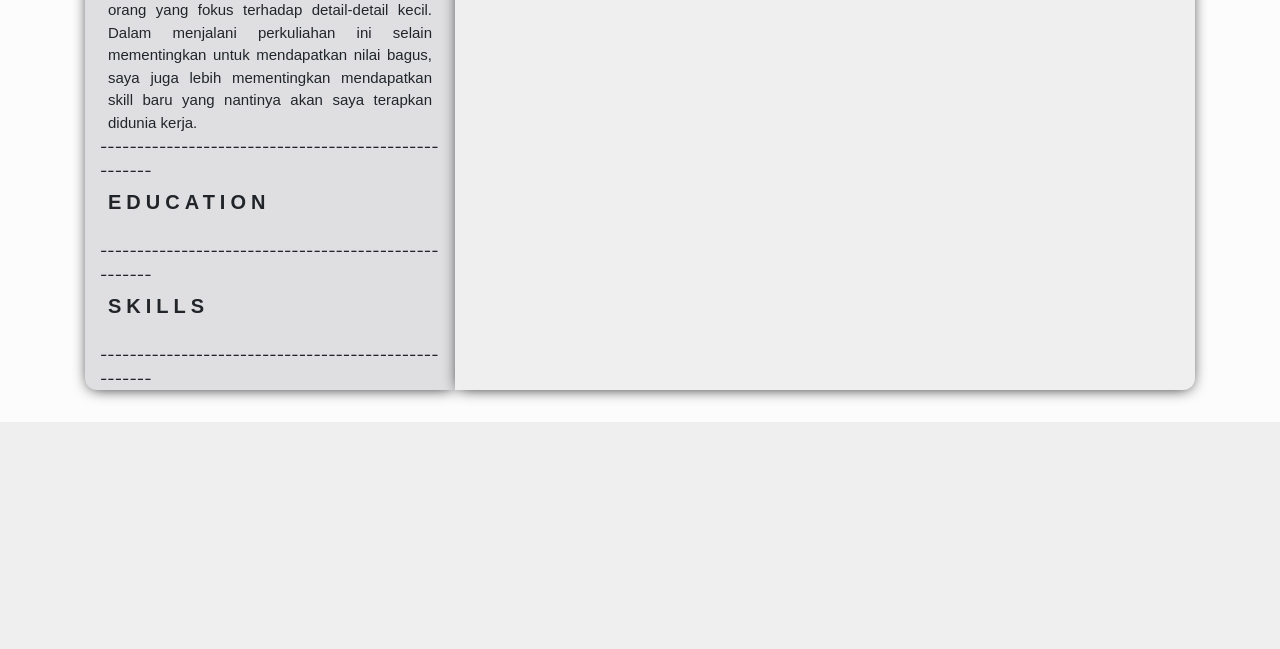
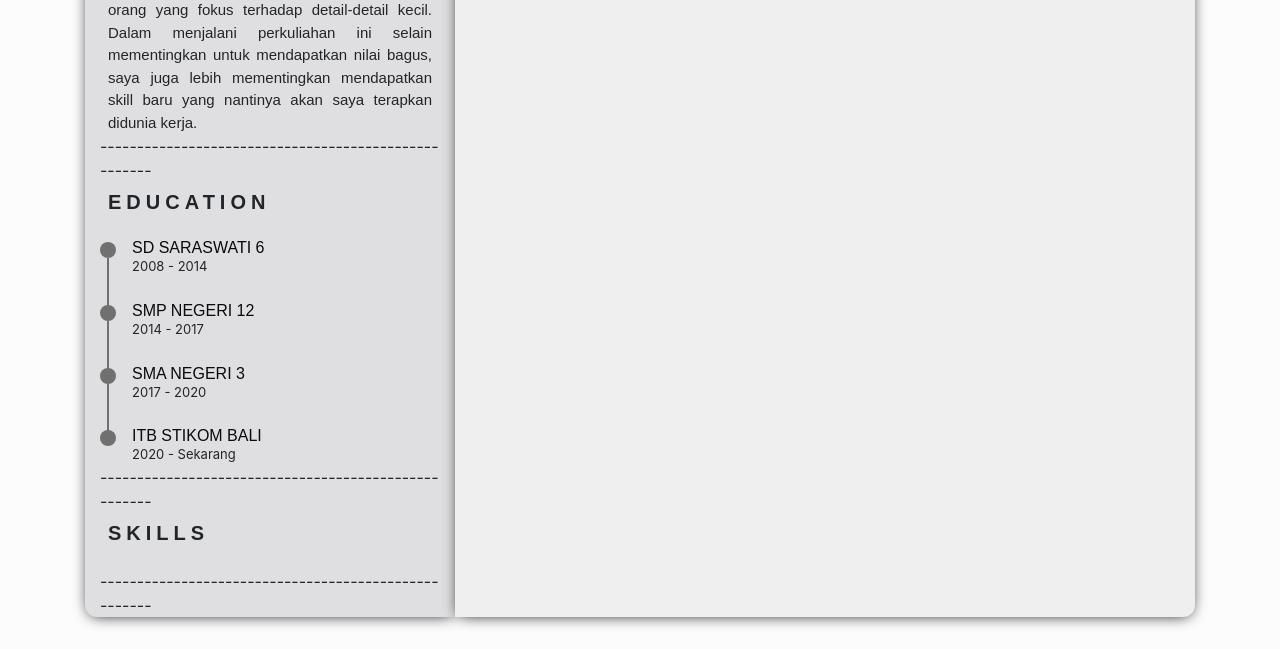
Before and after one commit to BagusNata/CV-Nata, a PHP site: page / in a window 1280 px wide. Shown: the part 992-1641 px from the top of the page. Before the commit the page ends 1414 px from the top, so only its background shows below. Run offline with PHP 8.4, Linux system fonts and the light colour scheme.

Commit message:
create education information box

```diff
--- a/assets/css/style.css
+++ b/assets/css/style.css
@@ -3,6 +3,7 @@
   margin: 2rem 2rem;
   background-color: #fcfcfc;
 }
+
 .template-cv-box {
   display: flex;
 }
@@ -12,6 +13,7 @@
 .box-section {
   display: grid;
 }
+
 .section-title {
   font-weight: 600;
   font-size: 1.25rem;
@@ -21,6 +23,7 @@
   margin-bottom: 1.5rem;
   font-family: "Poppins", sans-serif;
 }
+
 .information-text {
   margin-bottom: 10px;
   display: flex;
@@ -34,11 +37,13 @@
   border-radius: 12px 0px 0px 12px;
   box-shadow: 0px 2px 15px -4px #000000;
 }
+
 /* PERSONAL */
 .personal-img {
   width: 11rem;
   height: 11rem;
 }
+
 .center {
   margin: auto;
   display: grid;
@@ -46,6 +51,7 @@
   margin-bottom: 0.5rem;
   justify-content: center;
 }
+
 .personal-title {
   display: grid;
   font-size: 34px;
@@ -53,12 +59,14 @@
   justify-content: center;
   font-family: Georgia, serif;
 }
+
 .personal-profession {
   display: grid;
   font-size: 17px;
   font-weight: 500;
   justify-content: center;
 }
+
 /* PERSONAL INFOMATION */
 .personal-information {
   display: grid;
@@ -67,6 +75,7 @@
   margin-top: 3.5rem;
   font-family: Arial, Helvetica, sans-serif;
 }
+
 .personal-logo {
   width: 1rem;
   height: 1rem;
@@ -82,11 +91,13 @@
   font-family: Arial, Helvetica, sans-serif;
   font-size: 15px;
 }
+
 .social-logo {
   width: 1rem;
   height: 1rem;
   margin-right: 10px;
 }
+
 .linkin-logo {
   width: inherit !important;
 }
@@ -99,13 +110,70 @@
   text-align: justify;
   font-family: Arial, Helvetica, sans-serif;
 }
+
 .nama-nim {
   margin: 0.5rem 1.5rem;
   font-weight: 600;
 }
 /* ============================================================================================== */
-/* EDUCATION */
+/* EDUCATION AND EXPERIENCE */
+.education-box {
+  display: grid;
+  gap: 1.5rem;
+}
 
+.education-content,
+.experience-content {
+  display: flex;
+}
+
+.education-time,
+.experience-time {
+  padding-right: 1rem;
+}
+
+.education-rounder,
+.experience-rounder {
+  position: relative;
+  display: block;
+  width: 16px;
+  height: 16px;
+  background-color: #707070;
+  border-radius: 50%;
+  margin-top: 0.25rem;
+}
+
+.education-line,
+.experience-line {
+  display: block;
+  width: 2px;
+  height: 130%;
+  background-color: #707070;
+  transform: translate(7px, 0);
+}
+
+.education-data,
+.experience-data {
+  gap: 0;
+}
+
+.education-title,
+.experience-title {
+  font-size: 1rem;
+  font-weight: 500;
+  margin: 0;
+  color: #0b0a0a;
+  font-family: "Poppins", sans-serif;
+}
+
+.experience-company {
+  font-size: 0.875rem;
+  color: #0b0a0a;
+}
+
+.education-year {
+  font-size: 0.813rem;
+}
 /* ============================================================================================== */
 /* SKILLS */
 
--- a/index.html
+++ b/index.html
@@ -154,7 +154,48 @@
         <!-- Box Education -->
         <section class="box-section" id="education">
           <h2 class="section-title">EDUCATION</h2>
-          <div></div>
+          <div class="education-box">
+            <div class="education-content">
+              <div class="education-time">
+                <span class="education-rounder"></span>
+                <span class="education-line"></span>
+              </div>
+              <div class="education-data education-box">
+                <h3 class="education-title">SD SARASWATI 6</h3>
+                <span class="education-year">2008 - 2014</span>
+              </div>
+            </div>
+            <div class="education-content">
+              <div class="education-time">
+                <span class="education-rounder"></span>
+                <span class="education-line"></span>
+              </div>
+              <div class="education-data education-box">
+                <h3 class="education-title">SMP NEGERI 12</h3>
+                <span class="education-year">2014 - 2017</span>
+              </div>
+            </div>
+            <div class="education-content">
+              <div class="education-time">
+                <span class="education-rounder"></span>
+                <span class="education-line"></span>
+              </div>
+              <div class="education-data education-box">
+                <h3 class="education-title">SMA NEGERI 3</h3>
+                <span class="education-year">2017 - 2020</span>
+              </div>
+            </div>
+            <div class="education-content">
+              <div class="education-time">
+                <span class="education-rounder"></span>
+                <!-- <span class="education_line"></span> -->
+              </div>
+              <div class="education-data education-box">
+                <h3 class="education-title">ITB STIKOM BALI</h3>
+                <span class="education-year">2020 - Sekarang</span>
+              </div>
+            </div>
+          </div>
         </section>
         <div>-----------------------------------------------------</div>
 
```
